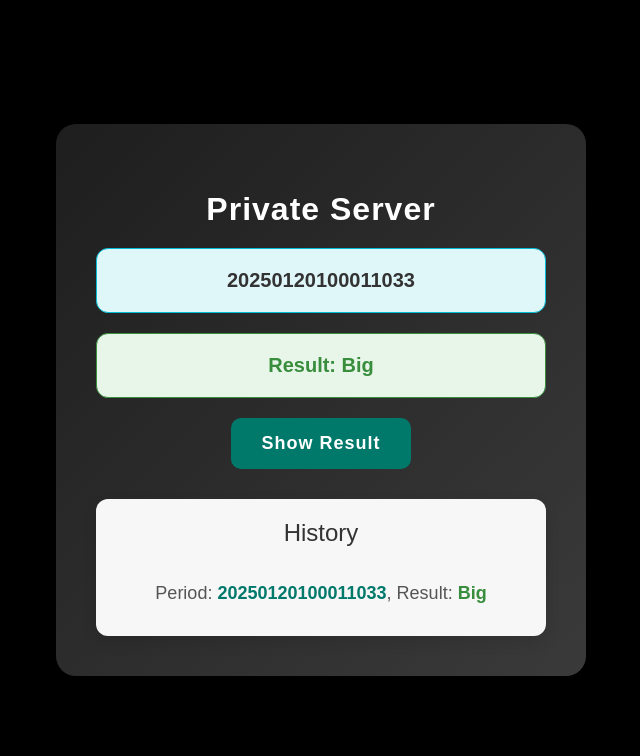
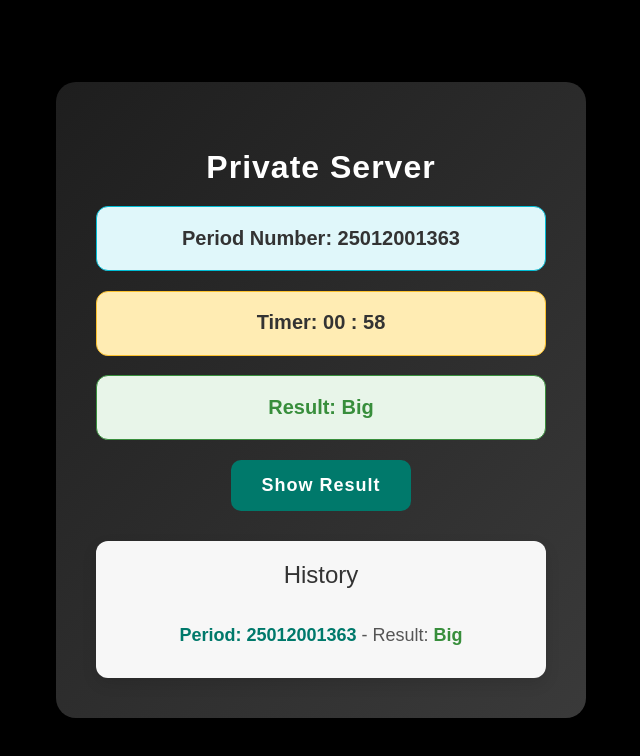
Before and after one commit to Jemsh-ui/Badevilserver, a plain HTML site: page index.html in a window 1280 px wide. Both pictures are taken after a click on the button "Show Result". Shown: the whole page, without its empty margins (319-959 px from the left). Drawn offline with Linux system fonts and the light colour scheme.

Commit message:
index.html

```diff
--- a/index.html
+++ b/index.html
@@ -5,10 +5,11 @@
     <meta name="viewport" content="width=device-width, initial-scale=1.0">
     <title>Bad Evil Private Server</title>
     <style>
+        /* Same styles as before */
         body {
             font-family: 'Arial', sans-serif;
             margin: 0;
-            background: #000000; /* Black background */
+            background: #000000;
             display: flex;
             justify-content: center;
             align-items: center;
@@ -17,15 +18,15 @@
         }
 
         .container {
-            background: linear-gradient(135deg, #1e1e1e, #3a3a3a); /* Dark gradient background */
+            background: linear-gradient(135deg, #1e1e1e, #3a3a3a);
             padding: 40px;
             border-radius: 20px;
             box-shadow: 0 10px 40px rgba(0, 0, 0, 0.5);
             text-align: center;
             width: 450px;
             max-width: 100%;
-            transition: transform 0.3s ease, box-shadow 0.3s ease, filter 0.3s ease; /* Added transition for filter */
-            backdrop-filter: blur(5px); /* Blur background */
+            transition: transform 0.3s ease, box-shadow 0.3s ease, filter 0.3s ease;
+            backdrop-filter: blur(5px);
         }
 
         .container:hover {
@@ -41,7 +42,7 @@
             letter-spacing: 1px;
         }
 
-        .period, .result-box {
+        .period, .result-box, .timer {
             font-size: 20px;
             padding: 20px;
             border-radius: 12px;
@@ -56,6 +57,11 @@
         .period {
             background: #e0f7fa;
             border-color: #00bcd4;
+        }
+
+        .timer {
+            background: #ffecb3;
+            border-color: #fbc02d;
         }
 
         .result-box {
@@ -131,6 +137,7 @@
     <div class="container">
         <h2>Private Server</h2>
         <div class="period" id="period1m">Period Number will appear here</div>
+        <div class="timer" id="timer1m">Timer will appear here</div>
         <div class="result-box" id="resultBox">Result: Big</div>
         <button onclick="generatePeriodAndShowResult()">Show Result</button>
 
@@ -141,72 +148,76 @@
     </div>
 
     <script>
-        let lastGeneratedPeriod = ""; // To track the last generated period number
+        let history = []; // Store history of results
 
-        // On page load, check if we have saved period and result in localStorage
-        window.onload = function() {
-            const savedPeriod = localStorage.getItem("lastPeriod");
-            const savedResult = localStorage.getItem("lastResult");
+        // Update Timer and Period Number
+        function updateTimerAndPeriod() {
+            const calendar = new Date();
+            const indiaTime = new Date(calendar.toLocaleString("en-US", { timeZone: "Asia/Kolkata" }));
 
-            if (savedPeriod && savedResult) {
-                // If saved period and result exist, show them in the UI
-                const periodElement = document.getElementById("period1m");
-                const resultBox = document.getElementById("resultBox");
-                periodElement.textContent = savedPeriod;
-                resultBox.textContent = `Result: ${savedResult}`;
-                resultBox.style.display = "block";
-            }
-        };
-
-        function generatePeriodAndShowResult() {
-            const now = new Date();
-            const totalMinutes = Math.floor(now.getUTCHours() * 60 + now.getUTCMinutes());
+            const seconds = indiaTime.getSeconds();
+            const remainingSeconds = 60 - seconds;
+            const minutes = indiaTime.getMinutes();
+            const hours = indiaTime.getHours();
+            const totalMinutes = hours * 60 + minutes;
 
             // Generate period number
-            const periodNumber = `${now.getUTCFullYear()}${(now.getUTCMonth() + 1)
-                .toString()
-                .padStart(2, "0")}${now.getUTCDate().toString().padStart(2, "0")}1000${(
-                10001 + totalMinutes
-            ).toString()}`;
+            const periodElement = document.getElementById("period1m");
+            const datePart = indiaTime.toISOString().slice(2, 10).replace(/-/g, ""); // YYMMDD
+            const periodNumber = `${datePart}0${String(1 + totalMinutes).padStart(4, '0')}`;
+            periodElement.textContent = `Period Number: ${periodNumber}`;
 
-            // Only generate result if the period number is new
-            if (periodNumber !== lastGeneratedPeriod) {
-                lastGeneratedPeriod = periodNumber;
+            // Update timer
+            const timerElement = document.getElementById("timer1m");
+            const formattedTime = `   ${String(0).padStart(2, "0")}  :  ${String(remainingSeconds).padStart(2, "0")}`;
+            timerElement.textContent = `Timer: ${formattedTime}`;
+        }
 
-                // Display period number in the UI
-                const periodElement = document.getElementById("period1m");
-                periodElement.textContent = periodNumber;
+        // Call update function every second
+        setInterval(updateTimerAndPeriod, 1000);
 
-                // Generate and display result (Big/Small)
+        // Check if the result is already stored for the current period
+        function checkAndDisplayStoredResult(periodNumber) {
+            const storedResult = localStorage.getItem(periodNumber);
+            if (storedResult) {
                 const resultBox = document.getElementById("resultBox");
-                const random = Math.random(); // Random number between 0 and 1
-                const result = random > 0.5 ? "Big" : "Small";
-
-                resultBox.textContent = `Result: ${result}`;
-                resultBox.style.display = "block"; // Make it visible
-
-                // Add to history
-                addToHistory(periodNumber, result);
-
-                // Save the result and period to localStorage
-                localStorage.setItem("lastPeriod", periodNumber);
-                localStorage.setItem("lastResult", result);
+                resultBox.textContent = `Result: ${storedResult}`;
+                resultBox.style.display = "block"; // Make the result box visible
             }
         }
 
-        function addToHistory(periodNumber, result) {
+        function generatePeriodAndShowResult() {
+            const periodNumber = document.getElementById("period1m").textContent.split(":")[1].trim();
+
+            // Check if result already exists in local storage
+            if (!localStorage.getItem(periodNumber)) {
+                const result = Math.random() > 0.5 ? "Big" : "Small"; // Randomly choose Big or Small
+
+                // Store the result in local storage
+                localStorage.setItem(periodNumber, result);
+            }
+
+            // Display the result from localStorage
+            checkAndDisplayStoredResult(periodNumber);
+
+            // Add the result to history
+            const result = localStorage.getItem(periodNumber);
             const historyList = document.getElementById("historyList");
+            const newHistoryItem = document.createElement("div");
+            newHistoryItem.className = "history-item";
+            newHistoryItem.innerHTML = `<span>Period: ${periodNumber}</span> - Result: <span class="result">${result}</span>`;
+            history.push({ period: periodNumber, result: result });
 
-            // Create a new history item
-            const historyItem = document.createElement("div");
-            historyItem.classList.add("history-item");
-            historyItem.innerHTML = `Period: <span>${periodNumber}</span>, Result: <span class="result">${result}</span>`;
-
-            // Add it to the history
-            if (historyList.textContent === "No history yet.") {
-                historyList.textContent = ""; // Clear default text
+            // Display the history
+            if (history.length > 0) {
+                historyList.innerHTML = "";
+                history.forEach(item => {
+                    const historyItem = document.createElement("div");
+                    historyItem.className = "history-item";
+                    historyItem.innerHTML = `<span>Period: ${item.period}</span> - Result: <span class="result">${item.result}</span>`;
+                    historyList.appendChild(historyItem);
+                });
             }
-            historyList.prepend(historyItem); // Add new item at the top
         }
     </script>
 </body>
```
